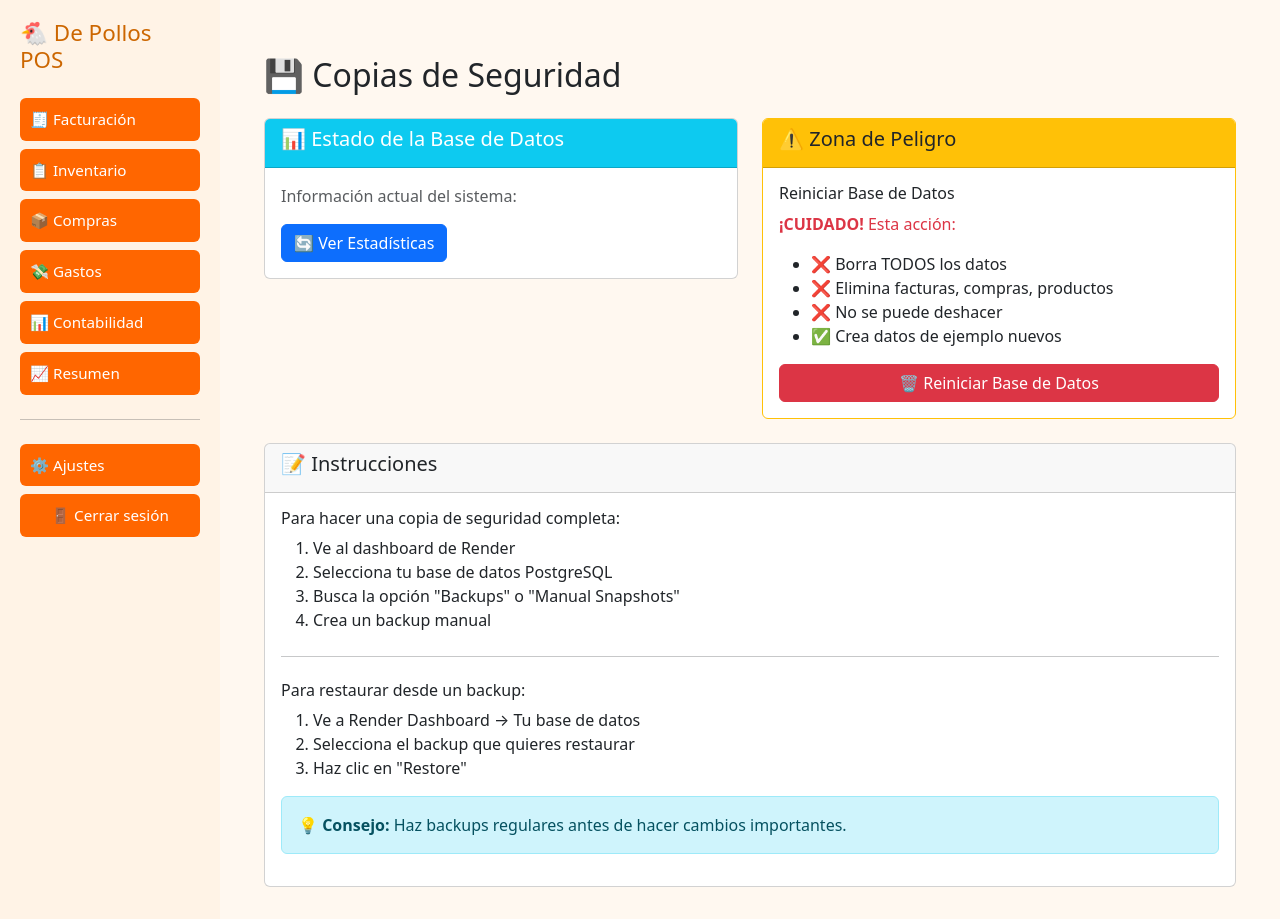
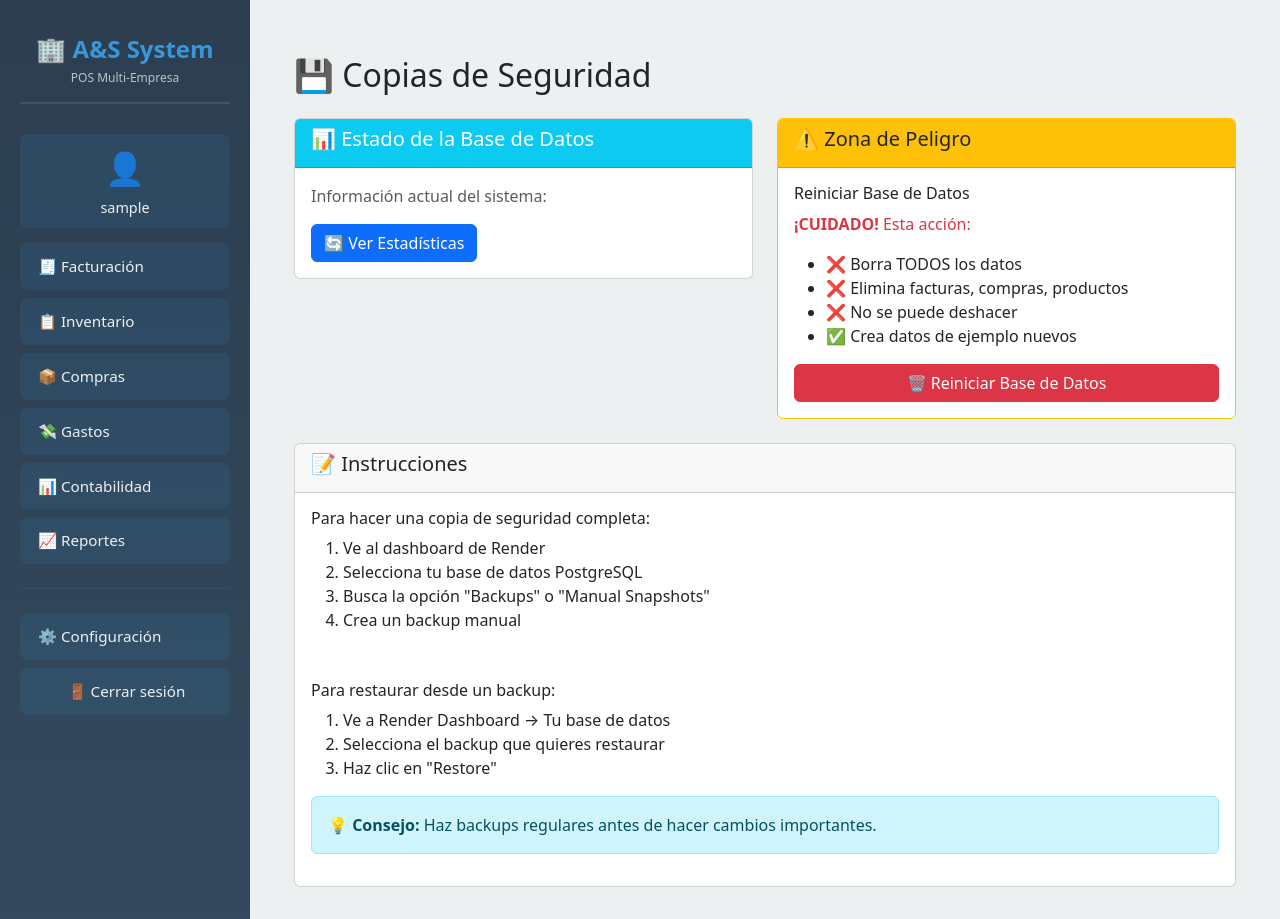
Before and after one commit to AlejoPOS/DePollosPosv1, a Flask app: page /backup in a window 1280 px wide. Run offline with Flask 3, Linux system fonts and the light colour scheme; the visitor is signed in with stand-in values (Sample User, id 1); some libraries are stand-ins or nearby versions.

Commit message:
Update base.html for A&S System branding and styles

```diff
--- a/templates/base.html
+++ b/templates/base.html
@@ -2,7 +2,7 @@
 <html lang="es">
 <head>
     <meta charset="UTF-8">
-    <title>De Pollos POS</title>
+    <title>A&S System POS</title>
     <link href="https://cdn.jsdelivr.net/npm/bootstrap@5.3.0/dist/css/bootstrap.min.css" rel="stylesheet">
     <style>
         body {
@@ -11,67 +11,117 @@
             margin: 0;
         }
         .sidebar {
-            width: 220px;
-            background-color: #fff3e6;
+            width: 250px;
+            background: linear-gradient(180deg, #2c3e50 0%, #34495e 100%);
             padding: 20px;
             box-shadow: 2px 0 8px rgba(0,0,0,0.1);
+            color: white;
         }
-        .sidebar h2 {
-            font-size: 1.4rem;
-            color: #cc6600;
-            margin-bottom: 1.5rem;
+        .sidebar .brand {
+            text-align: center;
+            padding: 15px 0;
+            margin-bottom: 30px;
+            border-bottom: 2px solid rgba(255,255,255,0.1);
+        }
+        .sidebar .brand h2 {
+            font-size: 1.5rem;
+            color: #3498db;
+            margin: 0;
+            font-weight: bold;
+        }
+        .sidebar .brand .subtitle {
+            font-size: 0.75rem;
+            color: #bdc3c7;
+            margin-top: 5px;
         }
         .sidebar a {
             display: block;
             margin: 8px 0;
-            padding: 10px;
+            padding: 12px 15px;
             text-decoration: none;
-            background-color: #ff6600;
-            color: #fff;
-            border-radius: 6px;
+            background-color: rgba(52, 152, 219, 0.1);
+            color: #ecf0f1;
+            border-radius: 8px;
             font-size: 0.95rem;
+            transition: all 0.3s ease;
+            border-left: 3px solid transparent;
         }
         .sidebar a:hover {
-            background-color: #e65c00;
+            background-color: #3498db;
+            border-left: 3px solid #2980b9;
+            transform: translateX(5px);
+        }
+        .sidebar a.active {
+            background-color: #3498db;
+            border-left: 3px solid #2980b9;
         }
         .content {
             flex: 1;
             padding: 2rem;
-            background-color: #fff8f0;
+            background-color: #ecf0f1;
         }
         hr {
             margin: 1.5rem 0;
+            border-color: rgba(255,255,255,0.2);
         }
         .btn-logout {
             display: block;
             margin-top: 1rem;
             padding: 10px;
             text-align: center;
-            background-color: #dc3545;
+            background-color: #e74c3c;
             color: #fff;
-            border-radius: 6px;
+            border-radius: 8px;
             text-decoration: none;
+            transition: all 0.3s ease;
         }
         .btn-logout:hover {
-            background-color: #bb2d3b;
+            background-color: #c0392b;
+            color: #fff;
+        }
+        .user-info {
+            text-align: center;
+            padding: 10px;
+            background: rgba(52, 152, 219, 0.1);
+            border-radius: 8px;
+            margin-bottom: 15px;
+        }
+        .user-info .user-icon {
+            font-size: 2rem;
+            margin-bottom: 5px;
+        }
+        .user-info .user-name {
+            font-size: 0.9rem;
+            color: #ecf0f1;
         }
     </style>
 </head>
 <body>
     <div class="sidebar">
-        <h2>🐔 De Pollos POS</h2>
+        <div class="brand">
+            <h2>🏢 A&S System</h2>
+            <div class="subtitle">POS Multi-Empresa</div>
+        </div>
+
+        <div class="user-info">
+            <div class="user-icon">👤</div>
+            <div class="user-name">{{ user }}</div>
+        </div>
+
         <a href="{{ url_for('facturacion') }}">🧾 Facturación</a>
         <a href="{{ url_for('inventario') }}">📋 Inventario</a>
         <a href="{{ url_for('compras') }}">📦 Compras</a>
         <a href="{{ url_for('gastos') }}">💸 Gastos</a>
         <a href="{{ url_for('contabilidad') }}">📊 Contabilidad</a>
-        <a href="{{ url_for('resumenes') }}">📈 Resumen</a>
+        <a href="{{ url_for('resumenes') }}">📈 Reportes</a>
         <hr>
-        <a href="{{ url_for('ajustes') }}">⚙️ Ajustes</a>
+        <a href="{{ url_for('ajustes') }}">⚙️ Configuración</a>
         <a href="{{ url_for('logout') }}" class="btn-logout">🚪 Cerrar sesión</a>
     </div>
     <div class="content">
         {% block content %}{% endblock %}
     </div>
+
+    <script src="https://cdn.jsdelivr.net/npm/bootstrap@5.3.0/dist/js/bootstrap.bundle.min.js"></script>
 </body>
 </html>
```
